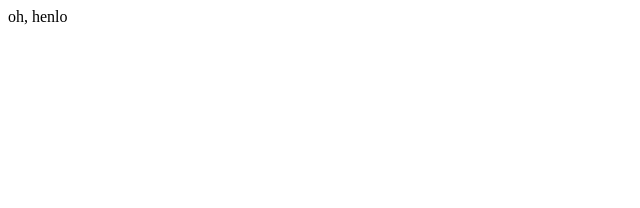
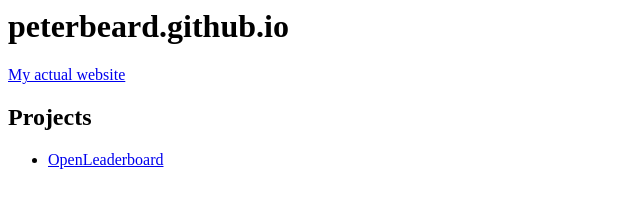
Before and after one commit to PeterBeard/peterbeard.github.io, a plain HTML site: page index.html in a window 1280 px wide. Shown: the whole page, without its empty margins (0-640 px from the left). Drawn offline with Linux system fonts and the light colour scheme.

Commit message:
Add actual content

```diff
--- a/index.html
+++ b/index.html
@@ -1 +1,13 @@
-oh, henlo
+<html>
+    <head>
+        <title>peterbeard.github.io</title>
+    </head>
+    <body>
+        <h1>peterbeard.github.io</h1>
+        <p><a href="https://www.peterbeard.co/">My actual website</a></p>
+        <h2>Projects</h2>
+        <ul>
+            <li><a href="https://peterbeard.github.io/openleaderboard">OpenLeaderboard</a></li>
+        </ul>
+    </body>
+</html>
```
